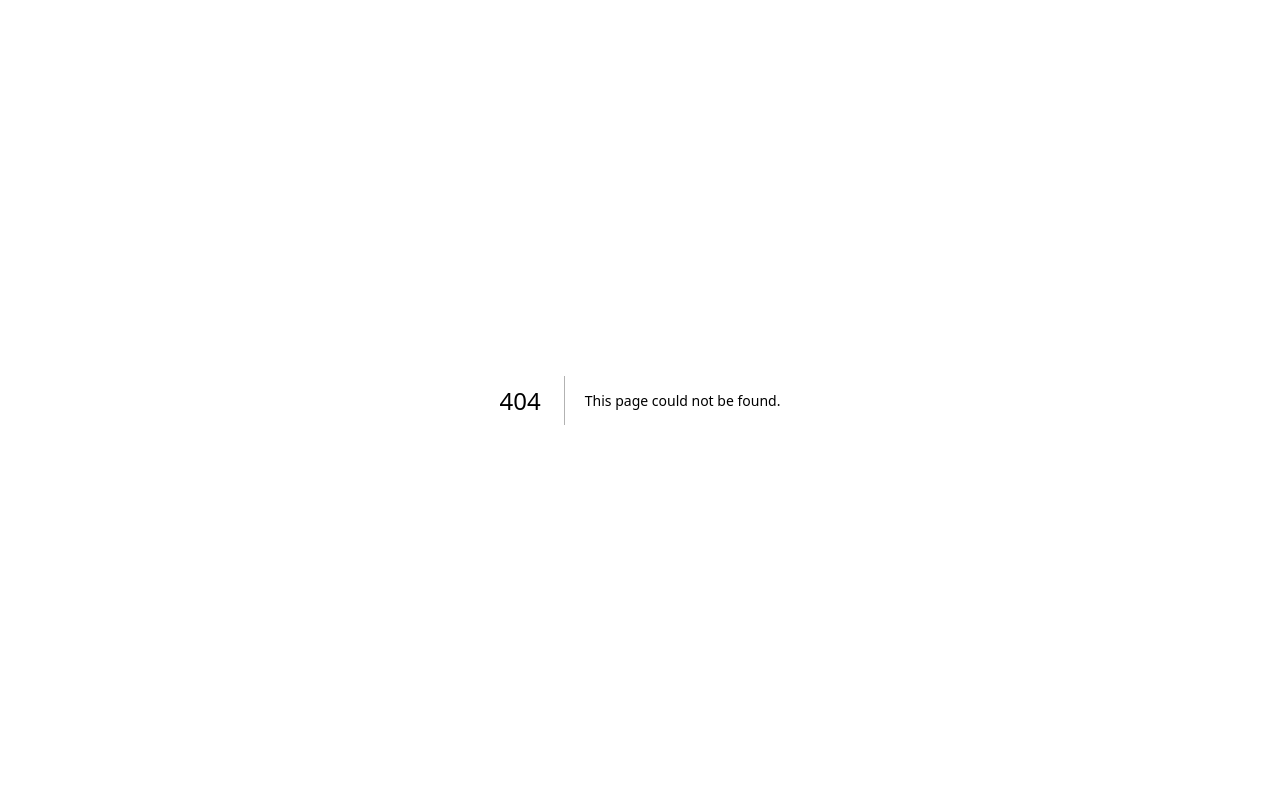
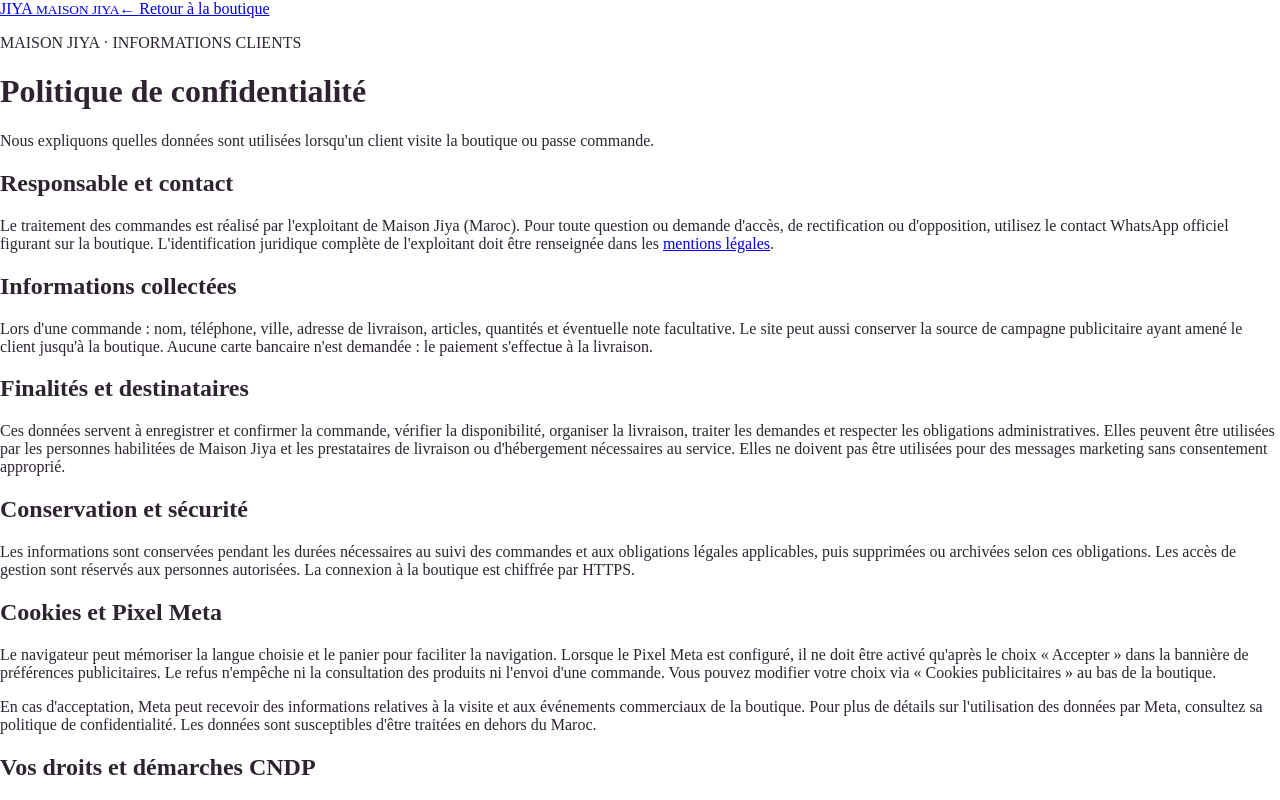
Before and after one commit to maisonjya1-crypto/maison-jiya-site, a Next.js app: page /boutique/confidentialite in a window 1280 px wide. Before the commit this address had no page. Shown: the top 800 px of the page. Built offline with nearby package versions, Linux system fonts and the light colour scheme.

Commit message:
legal(meta): add transparent customer information pages

```diff
--- /dev/null
+++ b/app/boutique/confidentialite/page.tsx
@@ -0,0 +1,29 @@
+import type { Metadata } from "next";
+import LegalPage from "../legal-page";
+
+export const metadata: Metadata = { title: "Politique de confidentialité | Maison Jiya", description: "Comment Maison Jiya utilise les informations de commande et les cookies publicitaires." };
+
+export default function Confidentialite() {
+  return <LegalPage title="Politique de confidentialité" introduction="Nous expliquons quelles données sont utilisées lorsqu'un client visite la boutique ou passe commande.">
+    <section><h2>Responsable et contact</h2>
+      <p>Le traitement des commandes est réalisé par l'exploitant de Maison Jiya (Maroc). Pour toute question ou demande d'accès, de rectification ou d'opposition, utilisez le contact WhatsApp officiel figurant sur la boutique. L'identification juridique complète de l'exploitant doit être renseignée dans les <a href="/boutique/mentions-legales">mentions légales</a>.</p>
+    </section>
+    <section><h2>Informations collectées</h2>
+      <p>Lors d'une commande : nom, téléphone, ville, adresse de livraison, articles, quantités et éventuelle note facultative. Le site peut aussi conserver la source de campagne publicitaire ayant amené le client jusqu'à la boutique. Aucune carte bancaire n'est demandée : le paiement s'effectue à la livraison.</p>
+    </section>
+    <section><h2>Finalités et destinataires</h2>
+      <p>Ces données servent à enregistrer et confirmer la commande, vérifier la disponibilité, organiser la livraison, traiter les demandes et respecter les obligations administratives. Elles peuvent être utilisées par les personnes habilitées de Maison Jiya et les prestataires de livraison ou d'hébergement nécessaires au service. Elles ne doivent pas être utilisées pour des messages marketing sans consentement approprié.</p>
+    </section>
+    <section><h2>Conservation et sécurité</h2>
+      <p>Les informations sont conservées pendant les durées nécessaires au suivi des commandes et aux obligations légales applicables, puis supprimées ou archivées selon ces obligations. Les accès de gestion sont réservés aux personnes autorisées. La connexion à la boutique est chiffrée par HTTPS.</p>
+    </section>
+    <section><h2>Cookies et Pixel Meta</h2>
+      <p>Le navigateur peut mémoriser la langue choisie et le panier pour faciliter la navigation. Lorsque le Pixel Meta est configuré, il ne doit être activé qu'après le choix « Accepter » dans la bannière de préférences publicitaires. Le refus n'empêche ni la consultation des produits ni l'envoi d'une commande. Vous pouvez modifier votre choix via « Cookies publicitaires » au bas de la boutique.</p>
+      <p>En cas d'acceptation, Meta peut recevoir des informations relatives à la visite et aux événements commerciaux de la boutique. Pour plus de détails sur l'utilisation des données par Meta, consultez sa politique de confidentialité. Les données sont susceptibles d'être traitées en dehors du Maroc.</p>
+    </section>
+    <section><h2>Vos droits et démarches CNDP</h2>
+      <p>Conformément à la loi marocaine 09-08, vous pouvez notamment demander l'accès ou la rectification de vos données et vous opposer à certains traitements dans les conditions légales. La notification du traitement auprès de la CNDP, lorsqu'elle est requise, relève de la responsabilité de l'exploitant. Aucun numéro de récépissé n'est affiché tant qu'il n'a pas été confirmé.</p>
+      <p><a href="https://www.cndp.ma/" target="_blank" rel="noopener noreferrer">Commission nationale de protection des données personnelles (CNDP)</a></p>
+    </section>
+  </LegalPage>;
+}
```
